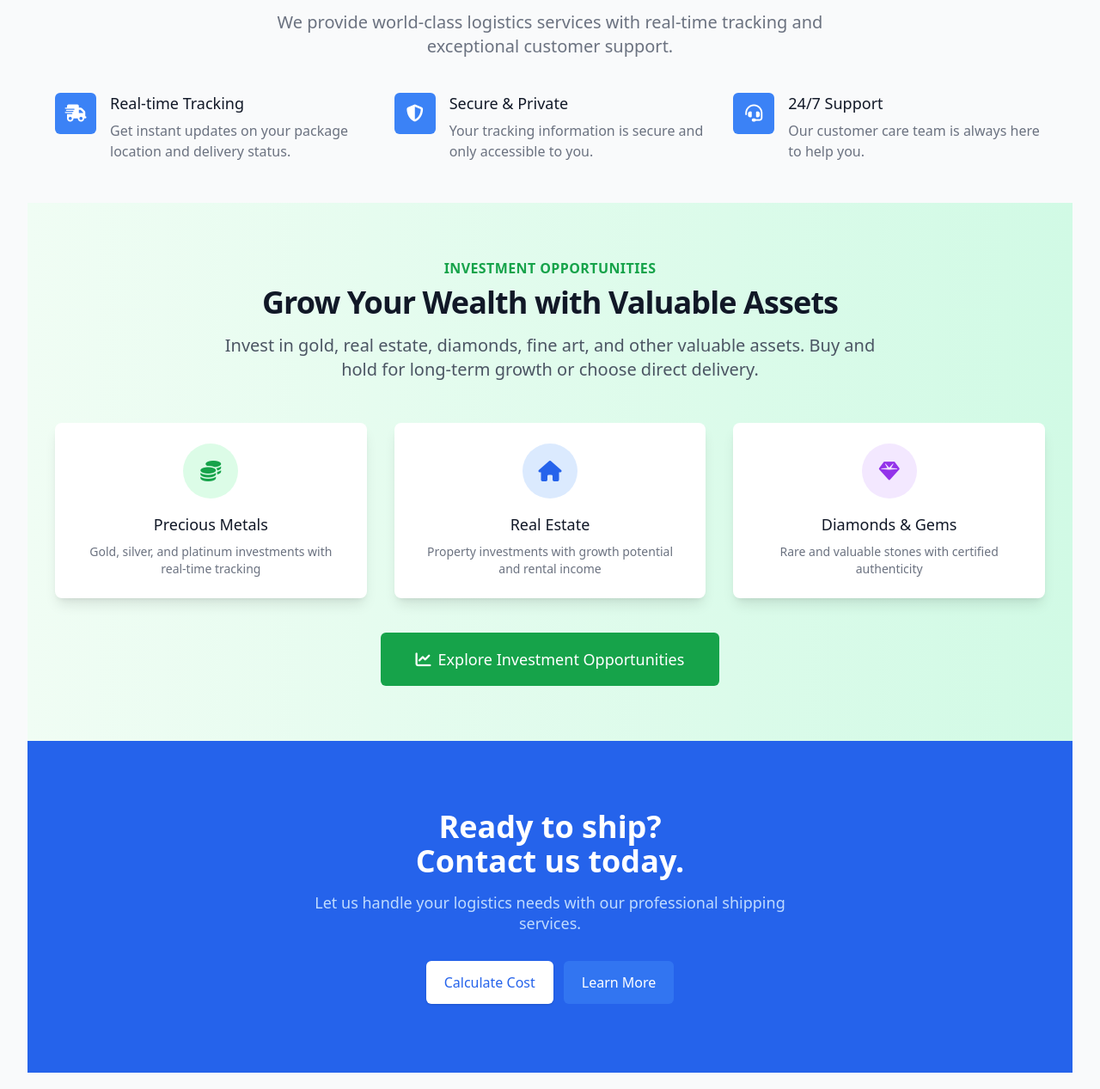
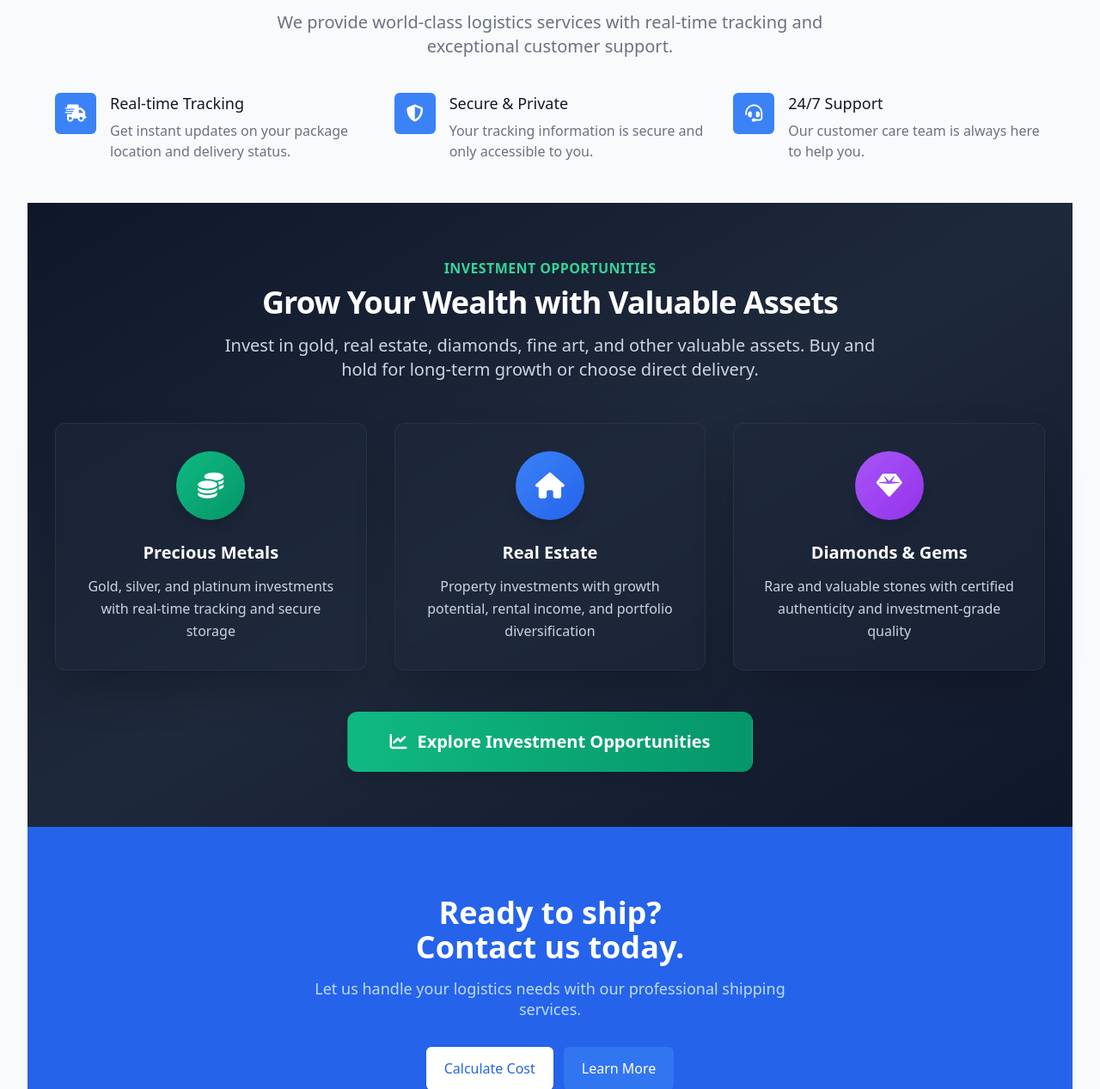
Before and after one commit to GideonA-HUB/Basic_Tracking_Delivery_System, a Django app: page / in a window 1280 px wide. Shown: the part 1218-2485 px from the top of the page at 86% size. Run offline with Django 4.2, Linux system fonts and the light colour scheme; some libraries are stand-ins or nearby versions.

Commit message:
Fixed visibilty for investment section info

```diff
--- a/templates/tracking/landing_page.html
+++ b/templates/tracking/landing_page.html
@@ -145,14 +145,14 @@
     </div>
 
     <!-- Investment Section -->
-    <div class="py-16 bg-gradient-to-r from-green-50 to-emerald-100">
+    <div class="py-16 bg-gradient-to-br from-slate-900 via-slate-800 to-slate-900">
         <div class="max-w-7xl mx-auto px-4 sm:px-6 lg:px-8">
             <div class="text-center">
-                <h2 class="text-base text-green-600 font-semibold tracking-wide uppercase">Investment Opportunities</h2>
-                <p class="mt-2 text-3xl leading-8 font-extrabold tracking-tight text-gray-900 sm:text-4xl">
+                <h2 class="text-base text-emerald-400 font-semibold tracking-wide uppercase">Investment Opportunities</h2>
+                <p class="mt-2 text-3xl leading-8 font-extrabold tracking-tight text-white sm:text-4xl">
                     Grow Your Wealth with Valuable Assets
                 </p>
-                <p class="mt-4 max-w-3xl mx-auto text-xl text-gray-600">
+                <p class="mt-4 max-w-3xl mx-auto text-xl text-slate-300">
                     Invest in gold, real estate, diamonds, fine art, and other valuable assets.
                     Buy and hold for long-term growth or choose direct delivery.
                 </p>
@@ -160,40 +160,40 @@
 
             <div class="mt-12 grid grid-cols-1 md:grid-cols-2 lg:grid-cols-3 gap-8">
                 <!-- Investment Categories -->
-                <div class="bg-white rounded-lg shadow-lg p-6 hover:shadow-xl transition-shadow duration-300">
+                <div class="bg-slate-800/50 backdrop-blur-sm rounded-xl shadow-2xl p-8 hover:shadow-emerald-500/20 hover:scale-105 transition-all duration-300 border border-slate-700/50">
                     <div class="text-center">
-                        <div class="mx-auto flex items-center justify-center h-16 w-16 rounded-full bg-green-100">
-                            <i class="fas fa-coins text-2xl text-green-600"></i>
+                        <div class="mx-auto flex items-center justify-center h-20 w-20 rounded-full bg-gradient-to-br from-emerald-500 to-emerald-600 shadow-lg">
+                            <i class="fas fa-coins text-3xl text-white"></i>
                         </div>
-                        <h3 class="mt-4 text-lg font-medium text-gray-900">Precious Metals</h3>
-                        <p class="mt-2 text-sm text-gray-500">Gold, silver, and platinum investments with real-time tracking</p>
+                        <h3 class="mt-6 text-xl font-bold text-white">Precious Metals</h3>
+                        <p class="mt-3 text-base text-slate-300 leading-relaxed">Gold, silver, and platinum investments with real-time tracking and secure storage</p>
                     </div>
                 </div>
 
-                <div class="bg-white rounded-lg shadow-lg p-6 hover:shadow-xl transition-shadow duration-300">
+                <div class="bg-slate-800/50 backdrop-blur-sm rounded-xl shadow-2xl p-8 hover:shadow-blue-500/20 hover:scale-105 transition-all duration-300 border border-slate-700/50">
                     <div class="text-center">
-                        <div class="mx-auto flex items-center justify-center h-16 w-16 rounded-full bg-blue-100">
-                            <i class="fas fa-home text-2xl text-blue-600"></i>
+                        <div class="mx-auto flex items-center justify-center h-20 w-20 rounded-full bg-gradient-to-br from-blue-500 to-blue-600 shadow-lg">
+                            <i class="fas fa-home text-3xl text-white"></i>
                         </div>
-                        <h3 class="mt-4 text-lg font-medium text-gray-900">Real Estate</h3>
-                        <p class="mt-2 text-sm text-gray-500">Property investments with growth potential and rental income</p>
+                        <h3 class="mt-6 text-xl font-bold text-white">Real Estate</h3>
+                        <p class="mt-3 text-base text-slate-300 leading-relaxed">Property investments with growth potential, rental income, and portfolio diversification</p>
                     </div>
                 </div>
 
-                <div class="bg-white rounded-lg shadow-lg p-6 hover:shadow-xl transition-shadow duration-300">
+                <div class="bg-slate-800/50 backdrop-blur-sm rounded-xl shadow-2xl p-8 hover:shadow-purple-500/20 hover:scale-105 transition-all duration-300 border border-slate-700/50">
                     <div class="text-center">
-                        <div class="mx-auto flex items-center justify-center h-16 w-16 rounded-full bg-purple-100">
-                            <i class="fas fa-gem text-2xl text-purple-600"></i>
+                        <div class="mx-auto flex items-center justify-center h-20 w-20 rounded-full bg-gradient-to-br from-purple-500 to-purple-600 shadow-lg">
+                            <i class="fas fa-gem text-3xl text-white"></i>
                         </div>
-                        <h3 class="mt-4 text-lg font-medium text-gray-900">Diamonds & Gems</h3>
-                        <p class="mt-2 text-sm text-gray-500">Rare and valuable stones with certified authenticity</p>
+                        <h3 class="mt-6 text-xl font-bold text-white">Diamonds & Gems</h3>
+                        <p class="mt-3 text-base text-slate-300 leading-relaxed">Rare and valuable stones with certified authenticity and investment-grade quality</p>
                     </div>
                 </div>
             </div>
 
-            <div class="mt-10 text-center">
-                <a href="{% url 'investments:investment-marketplace' %}" class="inline-flex items-center px-8 py-3 border border-transparent text-base font-medium rounded-md text-white bg-green-600 hover:bg-green-700 md:py-4 md:text-lg md:px-10 transition-colors duration-200">
-                    <i class="fas fa-chart-line mr-2"></i>
+            <div class="mt-12 text-center">
+                <a href="{% url 'investments:investment-marketplace' %}" class="inline-flex items-center px-10 py-4 border border-transparent text-lg font-semibold rounded-xl text-white bg-gradient-to-r from-emerald-500 to-emerald-600 hover:from-emerald-600 hover:to-emerald-700 md:py-5 md:text-xl md:px-12 transition-all duration-300 shadow-lg hover:shadow-emerald-500/25 transform hover:scale-105">
+                    <i class="fas fa-chart-line mr-3"></i>
                     Explore Investment Opportunities
                 </a>
             </div>
```
